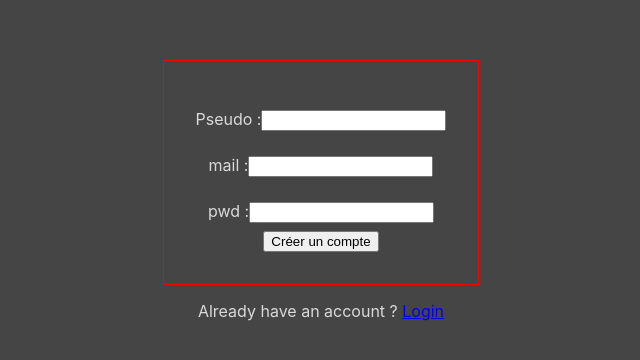
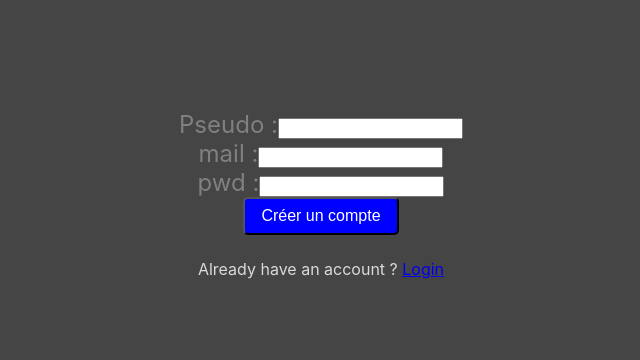
Before and after one commit to AlexD38/Feedeleetee_front, a React (Create React App) app: page / in a window 1280 px wide. Shown: the part 242-602 px from the top of the page, without its empty margins (319-959 px from the left). Built offline with nearby package versions, Linux system fonts and the light colour scheme.

Commit message:
added styles components with good file architecture

```diff
--- a/package.json
+++ b/package.json
@@ -10,6 +10,7 @@
     "react": "^18.2.0",
     "react-dom": "^18.2.0",
     "react-scripts": "5.0.1",
+    "styled-components": "^5.3.8",
     "web-vitals": "^2.1.4"
   },
   "scripts": {
--- a/src/components/App/style.css
+++ /dev/null
@@ -1,7 +0,0 @@
-.container {
-	display: flex;
-	flex-direction: row;
-	justify-content: center;
-	align-items: center;
-	border-style: 20px solid blue;
-}
--- a/src/components/Login/Login.jsx
+++ b/src/components/Login/Login.jsx
@@ -1,7 +1,21 @@
 import React, { useState } from "react";
-import style from "./style.css";
+import Button from "../../styles/components/Button.js";
 import axios from "axios";
 import qs from "qs";
+import styled from "styled-components";
+
+// Create a styled form
+const Form = styled.form`
+  background-color: none;
+  color: grey;
+  font-size: 1.5rem;
+  padding: 0.5rem 1rem;
+  border-radius: 5px;
+  display: flex;
+  flex-direction: column;
+  justify-content: center;
+  align-items: center;
+`;
 
 function Login() {
   const [userName, setUserName] = useState("");
@@ -42,7 +56,7 @@ function Login() {
 
   return (
     <>
-			<form onSubmit={handleSubmit}>
+      <Form onSubmit={handleSubmit}>
         <label>
           Pseudo :
           <input
@@ -68,8 +82,8 @@ function Login() {
           />
         </label>
 
-				<button type="submit">Créer un compte</button>
-			</form>
+        <Button type="submit">Créer un compte</Button>
+      </Form>
       <p>
         Already have an account ?{" "}
         <a href="http://localhost:4000/login">Login</a>{" "}
--- a/src/components/Login/style.css
+++ /dev/null
@@ -1,12 +0,0 @@
-form {
-	display: flex;
-	flex-direction: column;
-	justify-content: center;
-	align-items: center;
-	border: 1px solid red;
-	padding: 2rem;
-}
-
-label {
-	margin: 1rem 0 0.5rem 0;
-}
--- /dev/null
+++ b/src/styles/components/Button.js
@@ -0,0 +1,12 @@
+import styled from "styled-components";
+
+// Create a styled component
+const Button = styled.button`
+  background-color: blue;
+  color: white;
+  font-size: 1rem;
+  padding: 0.5rem 1rem;
+  border-radius: 5px;
+`;
+
+export default Button;
```
Also changed, not shown: src/index.js (+4 -4 lines), 1 other file (tests, documents, lock files or other folders). Lines whose indentation alone changed are shown as unchanged.
